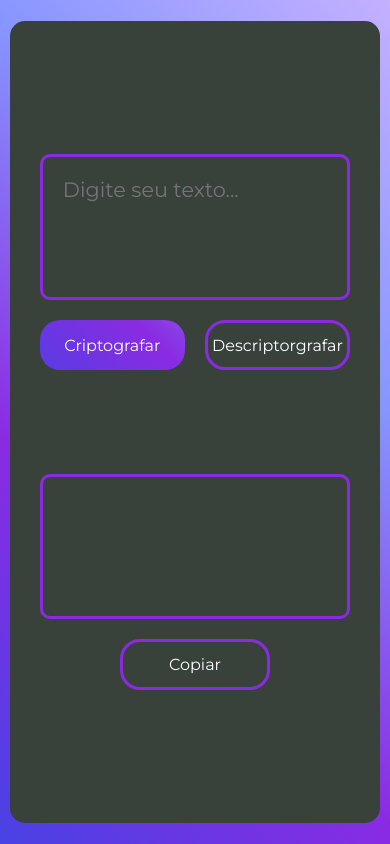
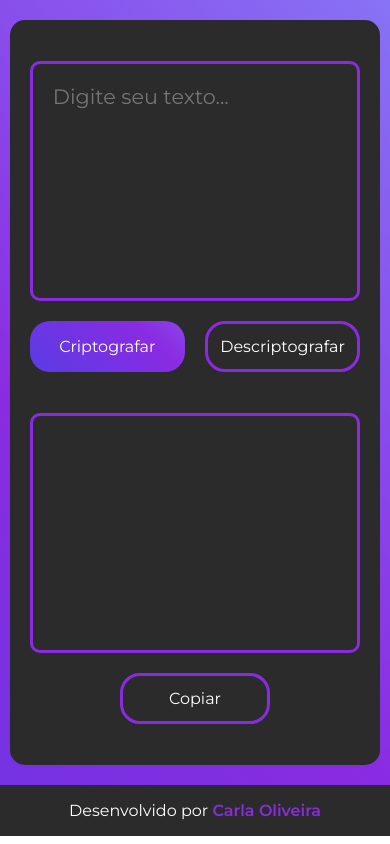
Before and after one commit to carla11235813/challenge-criptografia, a plain HTML site: page index.html in a window 390 px wide. Drawn offline with Linux system fonts and the light colour scheme.

Commit message:
Add files via upload

```diff
--- a/index.html
+++ b/index.html
@@ -5,6 +5,7 @@
     <meta name="viewport" content="width=device-width, initial-scale=1.0">
     <title>Challenge</title>
     <link rel="stylesheet" href="style/style.css">
+    <script src="js/script.js" defer></script>
 </head>
 <body>
     <main>
@@ -12,19 +13,23 @@
             <div id="container__texto__recebido" class="container__texto">
                 <textarea name="texto__recebido" id="texto__recebido" cols="30" rows="4" placeholder="Digite seu texto..."></textarea>
                 <div id="texto__recebido__botoes">
-                    <button>Criptografar</button>
-                    <button>Descriptorgrafar</button>
+                    <button id="btnCriptografar">Criptografar</button>
+                    <button id="btnDescriptografar">Descriptografar</button>
                 </div>
             </div>
             <div id="container__texto__enviado" class="container__texto">
                 <div id="texto__enviado">
-
+                    <p id="texto__enviado__p"></p>
                 </div>
                 <div id="texto__enviado__botoes">
-                    <button>Copiar</button>
+                    <button id="btnCopiar">Copiar</button>
                 </div>
             </div>
         </section>
     </main>
+
+    <footer id="rodape">
+        <p>Desenvolvido por <a href="https://github.com/carla11235813">Carla Oliveira</a></p>
+    </footer>
 </body>
 </html>
--- /dev/null
+++ b/js/script.js
@@ -0,0 +1,27 @@
+const btnCriptografar = document.querySelector("#btnCriptografar");
+const btnDescriptografar = document.querySelector("#btnDescriptografar");
+const btnCopiar = document.querySelector("#btnCopiar");
+const textoRecebido = document.querySelector("#texto__recebido");
+const textoEnviado = document.querySelector("#texto__enviado__p");
+
+btnCriptografar.addEventListener("click", function() {
+    console.log(`Criptografar ${textoRecebido.value}`)
+    textoEnviado.textContent = textoRecebido.value;
+})
+
+btnDescriptografar.addEventListener("click", function() {
+    console.log(`Descriptografar ${textoRecebido.value}`)
+    textoEnviado.textContent = textoRecebido.value;
+})
+
+
+btnCopiar.addEventListener("click", function() {
+    console.log("Copiar")
+
+    navigator.clipboard.writeText(textoEnviado.textContent)
+    .then(function() {
+      alert("copiado aaaa")
+    })
+
+    alert("Copiado!")
+})
--- a/style/style.css
+++ b/style/style.css
@@ -21,23 +21,33 @@ main {
     display: flex;
     align-items: center;
     justify-content: center;
-    height: 100vh;
+    height: 93vh;
     background-image: linear-gradient(45deg, #4942E4, blueviolet, #8696FE, #C4B0FF);
-/*    background-size: 300% 300%;
-    animation: colors 5s ease infinite; */
+    background-size: 300% 300%;
+    animation: colors 5s ease infinite;
 }
 
 #container {
     width: 600px;
     height: 400px;
 
-    background-color: #38423B;
+    background-color: #2B2B2B;
 
     padding:30px;
     border-radius: 15px;
     display: flex;
     flex-direction: column;
     justify-content: space-evenly;
+
+    gap: 20px;
+}
+
+#texto__enviado {
+    overflow-y: scroll;
+}
+
+#texto__enviado::-webkit-scrollbar {
+    display: none;
 }
 
 textarea, #texto__enviado {
@@ -49,8 +59,8 @@ textarea, #texto__enviado {
     font-size: 1.3rem;
     resize: none;
 
-    width: 30em;
-    height: 7em;
+    width: 30rem;
+    height: 10rem;
 }
 
 textarea:focus {
@@ -94,6 +104,25 @@ textarea:focus {
     animation: colors 5s ease infinite;
 }
 
+#rodape {
+    background-color: #2B2B2B;
+    color: #fff;
+    padding: 1rem;
+}
+
+#rodape p {
+    text-align: center;
+}
+
+#rodape a {
+    color: #8a2be2;
+    font-weight: 600;
+    text-decoration: none;
+}
+
+#rodape a:hover {
+    text-decoration: underline;
+}
 
 
 @keyframes colors {
@@ -113,10 +142,10 @@ textarea:focus {
 
 @media screen and (max-width: 800px) {
     #container {
-        width: 70%;
+        width: 80%;
         height: 90%;
         box-sizing: border-box;
-
+        padding: 20px;
     }
     .container__texto {
         flex-direction: column;
@@ -128,6 +157,7 @@ textarea:focus {
 
     textarea, #texto__enviado {
         width: 100%;
+        height: 20rem;
     }
 }
 
@@ -140,7 +170,22 @@ textarea:focus {
     #texto__recebido__botoes {
         width: 100%;
     }
+
     #texto__recebido__botoes button {
         width: 50%;
     }
+
+    textarea, #texto__enviado {
+        height: 15rem;
+    }
 }
+
+@media screen and (max-width: 360px) {
+    html {
+        font-size: 12px;
+    }
+
+    textarea, #texto__enviado {
+        height: 10rem;
+    }
+}
```
